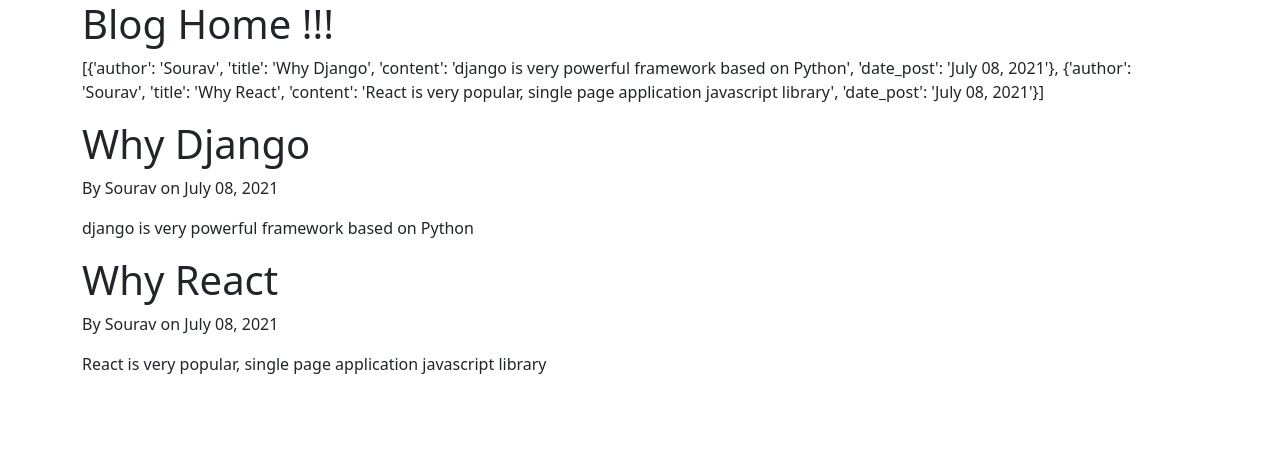
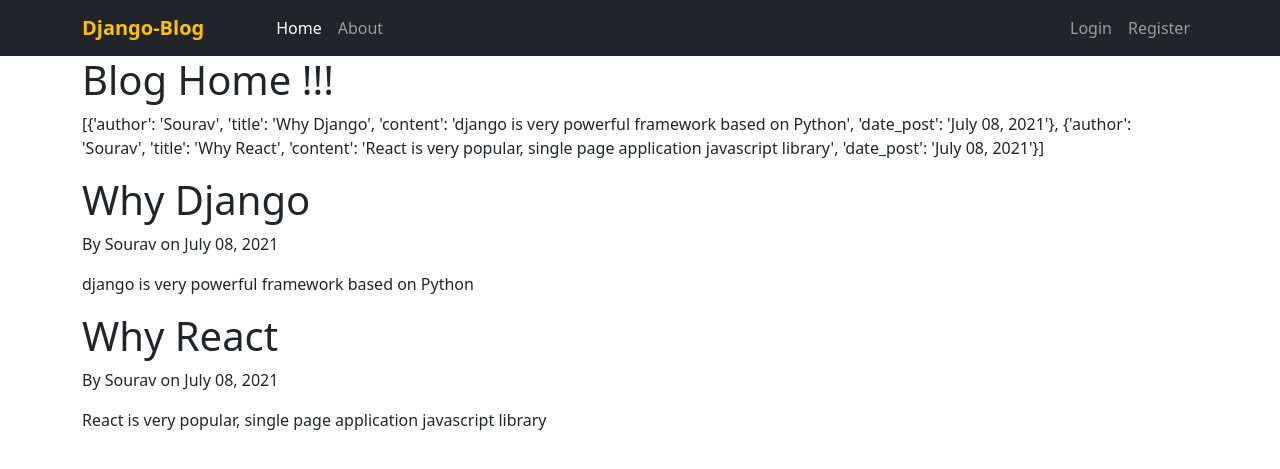
Before and after one commit to iamsourav37/django-blog, a Django app: page /blog/ in a window 1280 px wide. Shown: the top 469 px of the page. Run offline with Django 3.2, Linux system fonts and the light colour scheme.

Commit message:
creating navbar in base file

```diff
--- a/blog/views.py
+++ b/blog/views.py
@@ -22,6 +22,7 @@
 def home(request):
     context = {
         "title": "Home",
+        "home_active": True,
         "posts": post
     }
     return render(request, "blog/home.html", context)
@@ -29,6 +30,7 @@
 
 def about(request):
     context = {
-        "title": "About"
+        "title": "About",
+        "about_active": True,
     }
     return render(request, "blog/about.html", context)
--- a/templates/blog/base.html
+++ b/templates/blog/base.html
@@ -10,6 +10,7 @@
     {% endif %}
 </head>
 <body>
+{% include "blog/navbar.html" %}
 <div class="container">
     {% block maincontent %} {% endblock maincontent %}
 </div>
--- /dev/null
+++ b/templates/blog/navbar.html
@@ -0,0 +1,23 @@
+<nav class="navbar navbar-expand-lg navbar-dark bg-dark">
+  <div class="container">
+    <a class="navbar-brand text-warning fw-bold" href="{% url 'blog-home' %}">Django-Blog</a>
+    <button class="navbar-toggler" type="button" data-bs-toggle="collapse" data-bs-target="#navbarSupportedContent" aria-controls="navbarSupportedContent" aria-expanded="false" aria-label="Toggle navigation">
+      <span class="navbar-toggler-icon"></span>
+    </button>
+    <div class="collapse navbar-collapse" id="navbarSupportedContent">
+      <ul class="navbar-nav me-auto mb-2 ms-5 mb-lg-0">
+        <li class="nav-item">
+          <a class="nav-link {% if home_active %} active {% endif %}" aria-current="page" href="{% url 'blog-home' %}">Home</a>
+        </li>
+        <li class="nav-item">
+          <a class="nav-link {% if about_active %} active {% endif %}" href="{% url 'blog-about' %}">About</a>
+        </li>
+
+      </ul>
+        <div class="navbar-nav">
+            <a class="nav-link {% if login_active %} active {% endif %}"  href="#">Login</a>
+            <a class="nav-link {% if register_active %} active {% endif %}"  href="#">Register</a>
+        </div>
+    </div>
+  </div>
+</nav>
```
